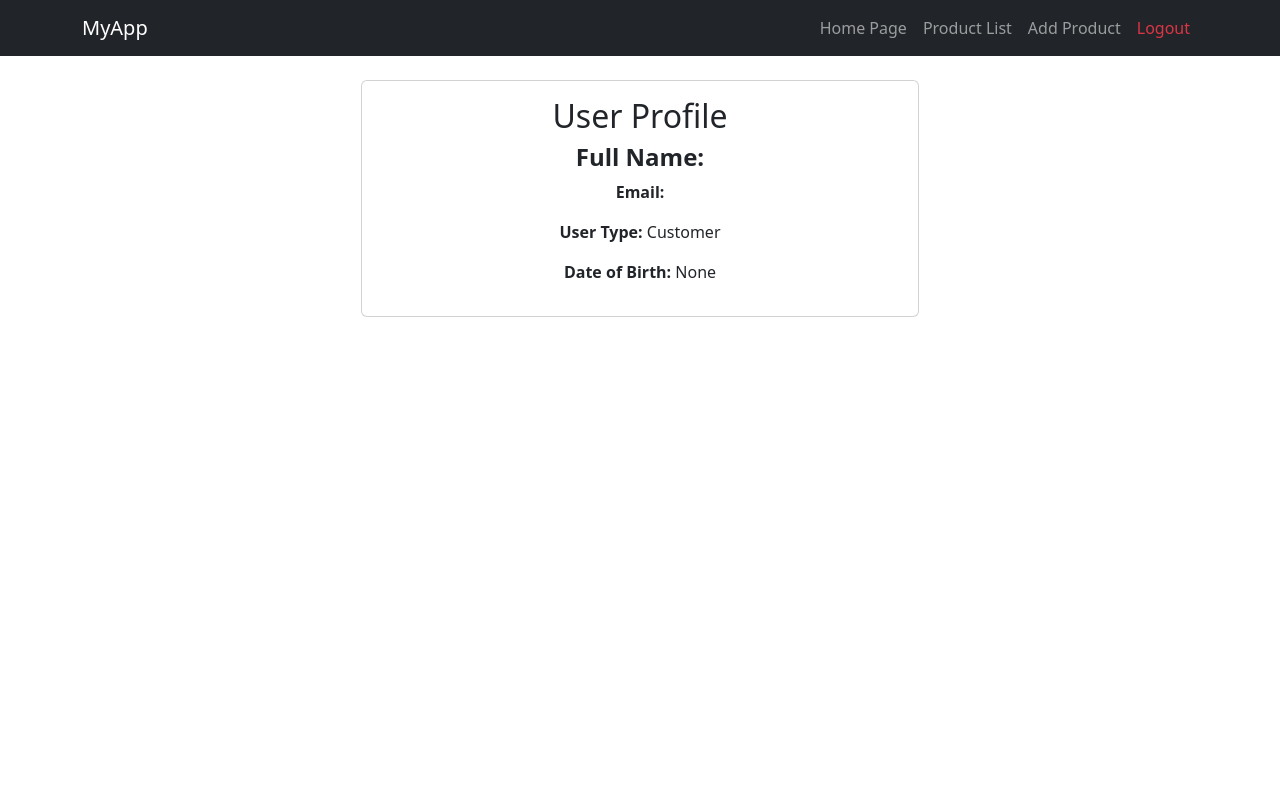
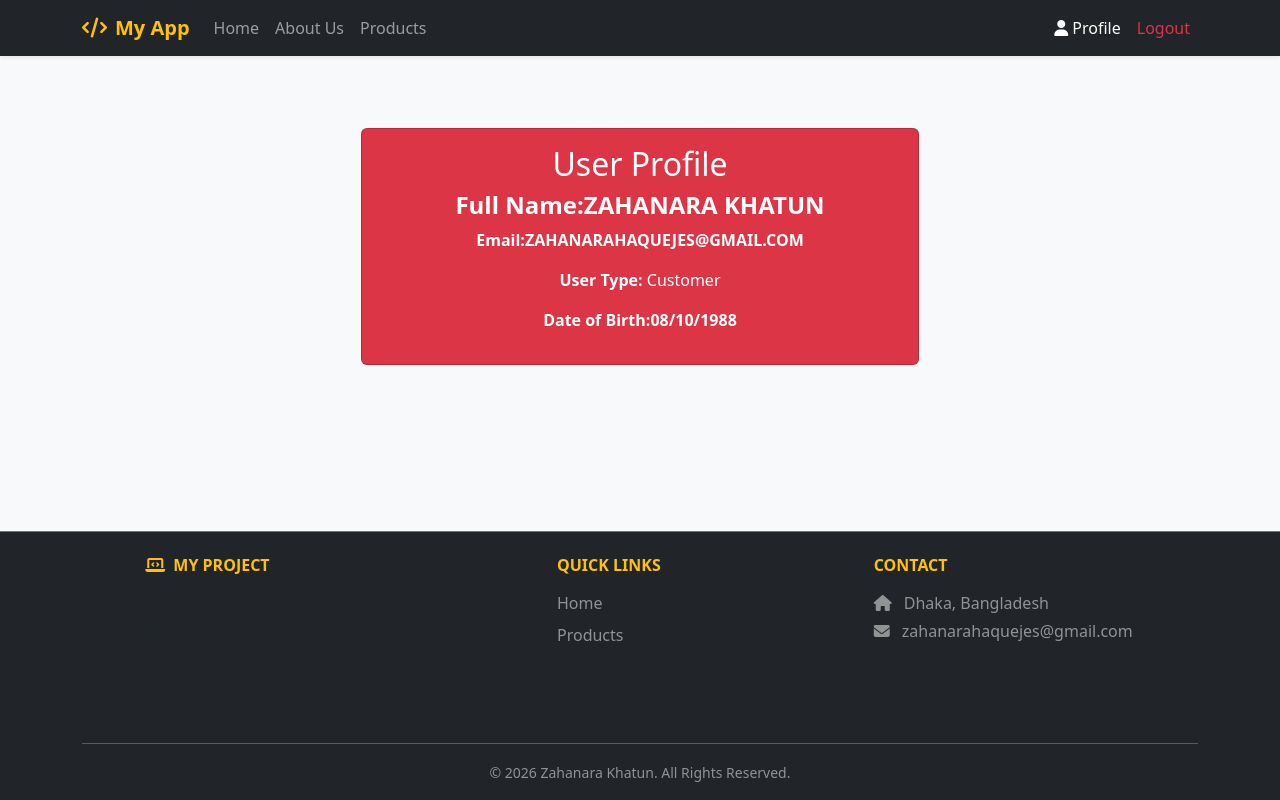
Before and after one commit to zahanarakhatun/auth_crud_project, a Django app: page /home/ in a window 1280 px wide. Run offline with Django 5.2, Linux system fonts and the light colour scheme; a user stored in the database is signed in.

Commit message:
update message

```diff
--- a/auth_crud_app/urls.py
+++ b/auth_crud_app/urls.py
@@ -11,4 +11,7 @@ urlpatterns = [
     path('products/edit/<int:pk>/', views.edit_product, name='edit_product'),
     path('products/detail/<int:pk>/', views.product_detail, name='product_detail'),
     path('products/delete/<int:pk>/', views.delete_product, name='delete_product'),
+
+    path('about/',views.about,name='about'),
+    path('profile/',views.profile,name='profile'),
 ]
--- a/auth_crud_app/views.py
+++ b/auth_crud_app/views.py
@@ -41,6 +41,13 @@ def logout_view(request):
 @login_required
 def home_view(request):
     return render(request, 'home.html')
+#5.about page view
+def about(request):
+    return render(request,'about.html')
+# 6.profile page view
+@login_required
+def profile(request):
+    return render(request,'profile.html')
 
 # 5. Product List (Card view)
 def product_list(request):
--- a/templates/base.html
+++ b/templates/base.html
@@ -1,30 +1,124 @@
 <!DOCTYPE html>
 <html lang="en">
+
 <head>
     <meta charset="UTF-8">
-    <title>Auth & CRUD App</title>
+    <meta name="viewport" content="width=device-width, initial-scale=1.0">
+    <title>{% block title %}My Django App{% endblock %}</title>
+
+    <!-- Bootstrap 5 CSS -->
     <link href="https://cdn.jsdelivr.net/npm/bootstrap@5.3.0/dist/css/bootstrap.min.css" rel="stylesheet">
+
+    <!-- Font Awesome Icons -->
+    <link rel="stylesheet" href="https://cdnjs.cloudflare.com/ajax/libs/font-awesome/6.4.0/css/all.min.css">
 </head>
-<body>
-    <nav class="navbar navbar-expand-lg navbar-dark bg-dark">
+
+<body class="d-flex flex-column min-vh-100 bg-light">
+
+    <!-- ================= NAVBAR ================= -->
+    <nav class="navbar navbar-expand-lg navbar-dark bg-dark shadow-sm">
         <div class="container">
-        <a class="navbar-brand" href="{% url 'home' %}">MyApp</a>
-        <div class="navbar-nav ms-auto">
+            <!-- Brand Logo / Name -->
+            <a class="navbar-brand fw-bold text-warning" href="{% url 'home' %}">
+                <i class="fa-solid fa-code me-2"></i>My App
+            </a>
+
+            <!-- Mobile Toggle Button -->
+            <button class="navbar-toggler" type="button" data-bs-toggle="collapse" data-bs-target="#navbarNav">
+                <span class="navbar-toggler-icon"></span>
+            </button>
+
+            <!-- Nav Links -->
+            <div class="collapse navbar-collapse" id="navbarNav">
+                <ul class="navbar-nav me-auto">
+                    <li class="nav-item">
+                        <a class="nav-link" href="{% url 'home' %}">Home</a>
+                    </li>
+                    <li class="nav-item">
+                        <a class="nav-link" href="{% url 'about' %}">About Us</a>
+                    </li>
+                    <li class="nav-item">
+                        <a class="nav-link" href="{% url 'product_list' %}">Products</a>
+                    </li>
+
+                </ul>
+
+                <!-- Right Side User Menu -->
+                <ul class="navbar-nav ms-auto">
                     {% if user.is_authenticated %}
-            <a class="nav-link" href="{% url 'home' %}">Home Page</a>
-            <a class="nav-link" href="{% url 'product_list' %}">Product List</a>
-            <a class="nav-link" href="{% url 'add_product' %}">Add Product</a>
+                    <li class="nav-item">
+                        <a class="nav-link text-white" href="{% url 'profile' %}">
+                            <i class="fa-solid fa-user me-1"></i>Profile
+                        </a>
+                    </li>
+                    <li class="nav-item">
+                        <!-- আপনার প্রজেক্টে যদি logout URL এর নাম ভিন্ন হয় তবে তা এখানে বসিয়ে দেবেন -->
                         <a class="nav-link text-danger" href="{% url 'logout' %}">Logout</a>
+                    </li>
                     {% else %}
-            <a class="nav-link" href="{% url 'signup' %}">Signup</a>
+                    <li class="nav-item">
                         <a class="nav-link" href="{% url 'login' %}">Login</a>
+                    </li>
+                    <li class="nav-item">
+                        <a class="btn btn-warning btn-sm text-dark ms-2" href="{% url 'signup' %}">Register</a>
+                    </li>
                     {% endif %}
+                </ul>
             </div>
         </div>
     </nav>
 
-    <div class="container mt-4">
-        {% block content %}{% endblock %}
+    <!-- ================= MAIN CONTENT ================= -->
+    <main class="container flex-grow-1 my-4">
+        {% block content %}
+        <!-- অন্যান্য পেজের কন্টেন্ট এখানে লোড হবে -->
+        {% endblock %}
+    </main>
+
+    <!-- ================= FOOTER ================= -->
+    <footer class="bg-dark text-white pt-4 pb-3 mt-auto border-top border-secondary">
+        <div class="container text-center text-md-start">
+            <div class="row">
+                <!-- Column 1: About -->
+                <div class="col-md-4 col-lg-4 col-xl-3 mx-auto mb-4">
+                    <h6 class="text-uppercase fw-bold text-warning mb-3">
+                        <i class="fa-solid fa-laptop-code me-2"></i>My Project
+                    </h6>
+                    <p class="text-muted style-small">
+                        A Django web application providing dynamic templates, user management, and seamless navigation.
+                    </p>
                 </div>
+
+                <!-- Column 2: Quick Links -->
+                <div class="col-md-2 col-lg-2 col-xl-2 mx-auto mb-4">
+                    <h6 class="text-uppercase fw-bold text-warning mb-3">Quick Links</h6>
+                    <ul class="list-unstyled">
+                        <li class="mb-2"><a href="{% url 'home' %}" class="text-white-50 text-decoration-none">Home</a>
+                        </li>
+                        <li class="mb-2"><a href="{% url 'product_list' %}"
+                                class="text-white-50 text-decoration-none">Products</a></li>
+                    </ul>
+                </div>
+
+                <!-- Column 3: Contact Info -->
+                <div class="col-md-4 col-lg-3 col-xl-3 mx-auto mb-md-0 mb-4">
+                    <h6 class="text-uppercase fw-bold text-warning mb-3">Contact</h6>
+                    <p class="text-white-50 mb-1"><i class="fas fa-home me-2"></i> Dhaka, Bangladesh</p>
+                    <p class="text-white-50 mb-1"><i class="fas fa-envelope me-2"></i> zahanarahaquejes@gmail.com</p>
+                </div>
+            </div>
+
+            <hr class="my-3 bg-secondary">
+
+            <!-- Copyright -->
+            <div class="text-center text-white-50">
+                <small>&copy; {% now "Y" %} Zahanara Khatun. All Rights Reserved.</small>
+            </div>
+        </div>
+    </footer>
+
+    <!-- Bootstrap 5 JS Bundle -->
+    <script src="https://cdn.jsdelivr.net/npm/bootstrap@5.3.0/dist/js/bootstrap.bundle.min.js"></script>
 </body>
+
 </html>
--- a/templates/home.html
+++ b/templates/home.html
@@ -1,13 +1,16 @@
 {% extends 'base.html' %}
 {% block content %}
-<div class="card col-md-6 mx-auto mt-4 p-3 text-center">
+<div class="card col-md-6 mx-auto mt-5 p-3 text-center bg-danger text-white">
     <h2>User Profile</h2>
+
     {% if user.profile_image %}
-        <img src="{{ user.profile_image.url }}" class="rounded-circle mx-auto my-3" style="width:150px; height:150px; object-fit:cover;">
+    <img src="{{ user.profile_image.url }}" class="rounded-circle mx-auto my-3"
+        style="width:150px; height:150px; object-fit:cover;">
     {% endif %}
-    <h4><strong>Full Name:</strong> {{ user.full_name }}</h4>
-    <p><strong>Email:</strong> {{ user.email }}</p>
-    <p><strong>User Type:</strong> {{ user.user_types }}</p>
-    <p><strong>Date of Birth:</strong> {{ user.date_of_birth }}</p>
+
+    <h4><strong>Full Name:ZAHANARA KHATUN</strong> {{ user.get_full_name|default:""}}</h4>
+    <p><strong>Email:ZAHANARAHAQUEJES@GMAIL.COM</strong> {{ user.email }}</p>
+    <p><strong>User Type:</strong> {{ user.user_types|default:"" }}</p>
+    <p><strong>Date of Birth:08/10/1988</strong> {{ user.date_of_birth|default:"" }}</p>
 </div>
 {% endblock %}
```
Also changed, not shown: templates/about.html (added, +12 -0 lines), templates/product_confirm_delete.html (added, +24 -0 lines), templates/profile.html (added, +13 -0 lines), db.sqlite3, media/products/Screenshot_2026-09-22_152426.png (added), media/products/Screenshot_2026-09-23_194512.png (added), media/products/WhatsApp_Image_2026-10-21_at_3.14.16_PM_1.jpeg (added), media/products/WhatsApp_Image_2026-10-21_at_3_CEBUNKx.14.16_PM_1.jpeg (added). Lines whose indentation alone changed are shown as unchanged.
